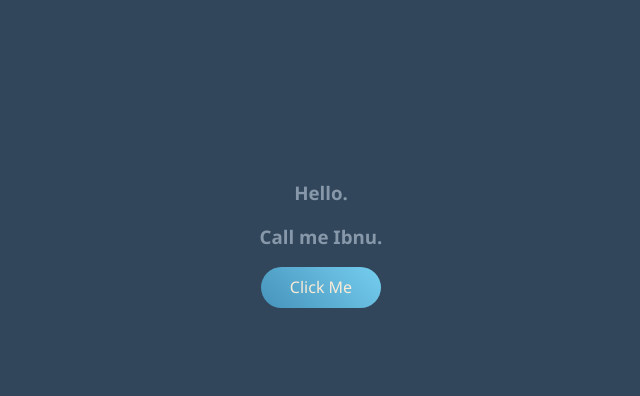
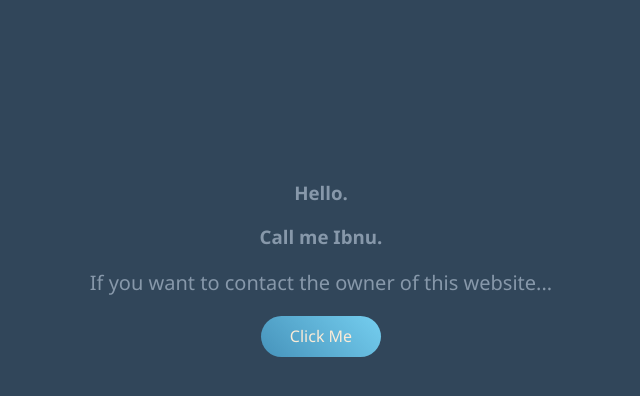
Before and after one commit to ibnuprtma/Ibnuprtma.github.io, a PHP site: page / in a window 1280 px wide. Shown: the top 396 px of the page, without its empty margins (319-959 px from the left). Run offline with PHP 8.4, Linux system fonts and the light colour scheme.

Commit message:
index.php

```diff
--- a/index.html
+++ b/index.php
@@ -12,10 +12,13 @@
     <div class="wrap">
         <h3>Hello.</h3>
         <h3>Call me Ibnu.</h3>
+        <p>
+            If you want to contact the owner of this website...
+        </p>
     </div>
 
     <div class="btn">
-       <a href="http://instagram.com/ibnuprtma">Click Me</a>
+       <a href="https://kirimwa.id/081336532601">Click Me</a>
     </div>
 
 </body>
--- a/style.css
+++ b/style.css
@@ -29,6 +29,12 @@ h3{
     line-height: 21px;
 }
 
+p{
+    text-align: center;
+    font-size: 20px;
+    color:#8798AA;
+}
+
 a{
     text-decoration: none;
     color: antiquewhite;
```
